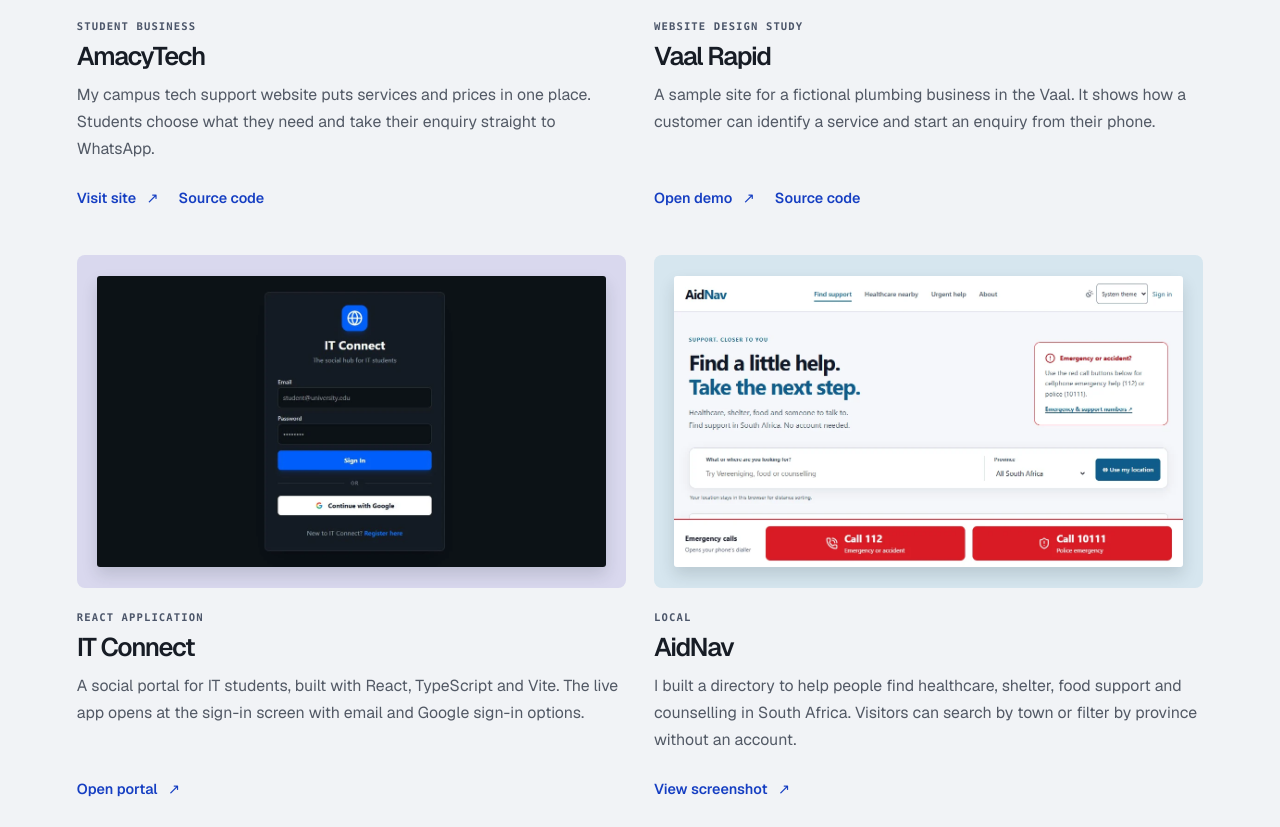
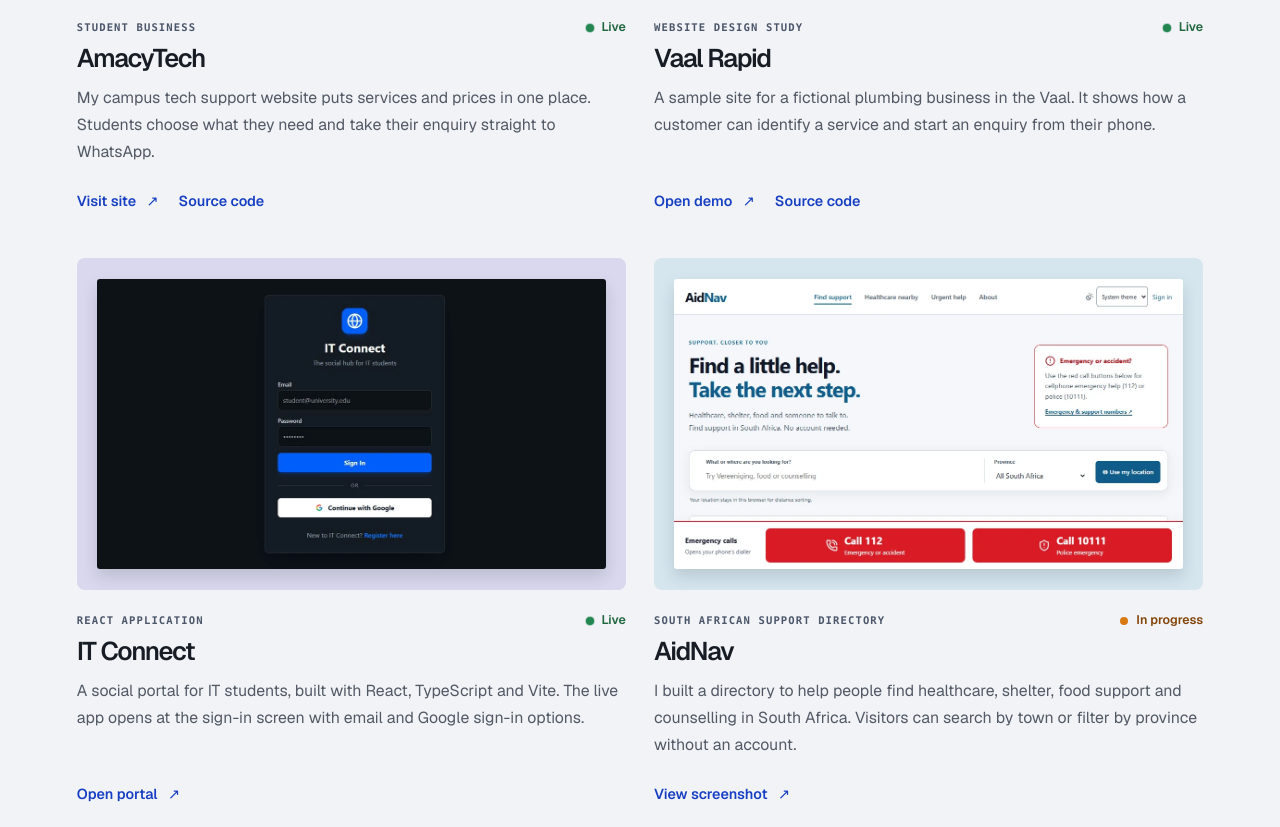
Before and after one commit to KSefafe/ksefafe.github.io, a plain HTML site: page index.html in a window 1280 px wide. Shown: the part 1187-2014 px from the top of the page. Drawn offline with Linux system fonts and the light colour scheme.

Commit message:
Show availability and development status on portfolio projects

```diff
--- a/index.html
+++ b/index.html
@@ -57,7 +57,7 @@
             <a class="preview aqua" href="https://ksefafe.github.io/amacytech-services/" aria-label="Visit the AmacyTech website">
               <img src="assets/amacytech.webp" width="1100" height="627" alt="AmacyTech homepage with its cyan laptop illustration" loading="lazy">
             </a>
-            <p class="category">Student business</p>
+            <p class="category">Student business <span class="project-status live">Live</span></p>
             <h3>AmacyTech</h3>
             <p>My campus tech support website puts services and prices in one place. Students choose what they need and take their enquiry straight to WhatsApp.</p>
             <div class="project-links"><a href="https://ksefafe.github.io/amacytech-services/">Visit site <span aria-hidden="true">↗</span></a><a href="https://github.com/KSefafe/amacytech-services">Source code</a></div>
@@ -66,7 +66,7 @@
             <a class="preview sage" href="https://vaal-rapid-demo.vercel.app/" aria-label="Open the Vaal Rapid sample website">
               <img src="assets/vaal-rapid.webp" width="1100" height="627" alt="Vaal Rapid plumbing demo homepage with its illustrated tap" loading="lazy">
             </a>
-            <p class="category">Website design study</p>
+            <p class="category">Website design study <span class="project-status live">Live</span></p>
             <h3>Vaal Rapid</h3>
             <p>A sample site for a fictional plumbing business in the Vaal. It shows how a customer can identify a service and start an enquiry from their phone.</p>
             <div class="project-links"><a href="https://vaal-rapid-demo.vercel.app/">Open demo <span aria-hidden="true">↗</span></a><a href="https://github.com/KSefafe/vaal-rapid-demo">Source code</a></div>
@@ -75,7 +75,7 @@
             <a class="preview lilac" href="https://itconnect-42699.web.app/" aria-label="Open the IT Connect sign-in page">
               <img src="assets/it-connect.webp" width="1100" height="627" alt="IT Connect student portal sign-in screen" loading="lazy">
             </a>
-            <p class="category">React application</p>
+            <p class="category">React application <span class="project-status live">Live</span></p>
             <h3>IT Connect</h3>
             <p>A social portal for IT students, built with React, TypeScript and Vite. The live app opens at the sign-in screen with email and Google sign-in options.</p>
             <div class="project-links"><a href="https://itconnect-42699.web.app/">Open portal <span aria-hidden="true">↗</span></a></div>
@@ -84,7 +84,7 @@
             <a class="preview ice" href="assets/aidnav.webp" aria-label="View the AidNav directory screenshot">
               <img src="assets/aidnav.webp" width="1100" height="627" alt="AidNav directory with a search field and province filter for finding support in South Africa" loading="lazy">
             </a>
-            <p class="category">Local</p>
+            <p class="category">South African support directory <span class="project-status in-progress">In progress</span></p>
             <h3>AidNav</h3>
             <p>I built a directory to help people find healthcare, shelter, food support and counselling in South Africa. Visitors can search by town or filter by province without an account.</p>
             <div class="project-links"><a href="assets/aidnav.webp">View screenshot <span aria-hidden="true">↗</span></a></div>
--- a/style.css
+++ b/style.css
@@ -70,7 +70,18 @@ h2 { font-size: clamp(2.45rem, 4.2vw, 4.15rem); font-weight: 530; line-height: 1
 .sage { background: #d7dfc9; }
 .lilac { background: #d9d8ee; }
 .ice { background: #d6e6ef; }
-.category { color: #4c566a; margin-top: 1.3rem; font-size: .66rem; }
+.category { display: flex; align-items: center; justify-content: space-between; flex-wrap: wrap; gap: .4rem 1rem; width: 100%; color: #4c566a; margin-top: 1.3rem; font-size: .66rem; }
+.project-status { display: inline-flex; align-items: center; gap: .5rem; font: 600 .78rem/1.5 Geist, "Segoe UI", sans-serif; letter-spacing: normal; text-transform: none; }
+.project-status::before { content: ""; width: 8px; height: 8px; border-radius: 50%; background: var(--status-dot); }
+.project-status.live { --status-dot: #238650; color: #20673f; }
+.project-status.in-progress { --status-dot: #d77a14; color: #84450a; }
+@media (prefers-reduced-motion: no-preference) {
+  .project-status.live::before { animation: live-pulse 2.4s ease-out infinite; }
+  @keyframes live-pulse {
+    0% { box-shadow: 0 0 0 0 rgb(35 134 80 / 40%); }
+    70%, 100% { box-shadow: 0 0 0 5px rgb(35 134 80 / 0%); }
+  }
+}
 h3 { font-size: clamp(1.5rem, 2vw, 1.88rem); font-weight: 580; line-height: 1.25; letter-spacing: -.05em; margin-block: .35rem .65rem; }
 .project > p:not(.category), .skills-intro p, .bio p, .lab-notes p { font-size: .99rem; line-height: 1.7; color: var(--muted); }
 .project-links { flex-wrap: wrap; gap: 1.25rem; margin-top: auto; padding-top: 1.1rem; }
```
